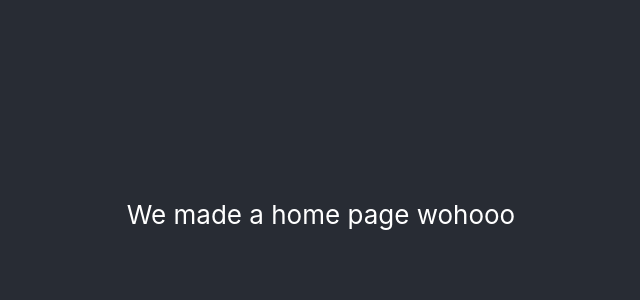
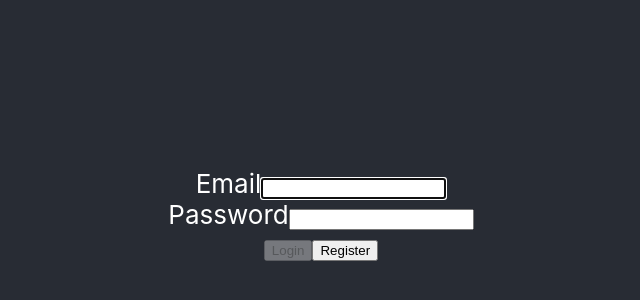
Before and after one commit to chrispy-k/Better-14X-Tests, a React (Create React App) app in the folder better-14x-tests/: page / in a window 1280 px wide. Shown: the part 186-486 px from the top of the page, without its empty margins (319-959 px from the left). Built offline with nearby package versions, Linux system fonts and the light colour scheme.

Commit message:
login and register

```diff
--- a/better-14x-tests/package.json
+++ b/better-14x-tests/package.json
@@ -6,7 +6,9 @@
     "@testing-library/jest-dom": "^5.14.1",
     "@testing-library/react": "^11.2.7",
     "@testing-library/user-event": "^12.8.3",
+    "bootstrap": "^5.1.3",
     "react": "^17.0.2",
+    "react-bootstrap": "^2.0.0",
     "react-dom": "^17.0.2",
     "react-router-dom": "^5.3.0",
     "react-scripts": "4.0.3",
--- a/better-14x-tests/src/App.js
+++ b/better-14x-tests/src/App.js
@@ -1,7 +1,8 @@
 import logo from './logo.svg';
 import './App.css';
-import { BrowserRouter as Router, Route} from "react-router-dom";
+import { BrowserRouter as Router, Route, Switch} from "react-router-dom";
 import Home from './pages/home/Home';
+import Register from './pages/home/Register'
 
 
 function App() {
@@ -9,7 +10,10 @@
     <div className="App">
       <header className="App-header">
         <Router>
-          <Route path="/" component={Home} />
+          <Switch>
+            <Route path="/" exact component={() => <Home />} />
+            <Route path="/register" component={() => <Register />} />
+          </Switch>
         </Router>
       </header>
     </div>
--- a/better-14x-tests/src/pages/home/Home.js
+++ b/better-14x-tests/src/pages/home/Home.js
@@ -1,7 +1,53 @@
-import React, {Component} from 'react';
+import React, {Component, useState} from 'react';
+import Form from "react-bootstrap/Form";
+import Button from "react-bootstrap/Button";
+import { useHistory } from 'react-router-dom'
+import "./Login.css";
 
-export default function Home() {
-    return <div>
-        <p> We made a home page wohooo</p>
+export default function Login() {
+  const [email, setEmail] = useState("");
+  const [password, setPassword] = useState("");
+  const history = useHistory();
+
+  function toRegisterPage() {
+      history.push('/Register');
+  }
+
+  function validateForm() {
+    return email.length > 0 && password.length > 0;
+  }
+
+  function handleSubmit(event) {
+    event.preventDefault();
+  }
+
+  return (
+    <div className="Login">
+      <Form onSubmit={handleSubmit}>
+        <Form.Group size="lg" controlId="email">
+          <Form.Label>Email</Form.Label>
+          <Form.Control
+            autoFocus
+            type="email"
+            value={email}
+            onChange={(e) => setEmail(e.target.value)}
+          />
+        </Form.Group>
+        <Form.Group size="lg" controlId="password">
+          <Form.Label>Password</Form.Label>
+          <Form.Control
+            type="password"
+            value={password}
+            onChange={(e) => setPassword(e.target.value)}
+          />
+        </Form.Group>
+        <Button block size="lg" type="submit" disabled={!validateForm()}>
+          Login
+        </Button>
+        <Button block size="lg" onClick={toRegisterPage}>
+          Register
+        </Button>
+      </Form>
     </div>
+  );
 }
--- /dev/null
+++ b/better-14x-tests/src/pages/home/Login.css
@@ -0,0 +1,10 @@
+@media all and (min-width: 480px) {
+    .Login {
+      padding: 60px 0;
+    }
+
+    .Login form {
+      margin: 0 auto;
+      max-width: 320px;
+    }
+  }
--- /dev/null
+++ b/better-14x-tests/src/pages/home/Register.js
@@ -0,0 +1,9 @@
+import React, {Component, useState} from 'react';
+import Form from "react-bootstrap/Form";
+import Button from "react-bootstrap/Button";
+
+export default function Register() {
+    return (
+        <h1>hi</h1>
+    )
+}
```
Also changed, not shown: 1 other file (tests, documents, lock files or other folders).
